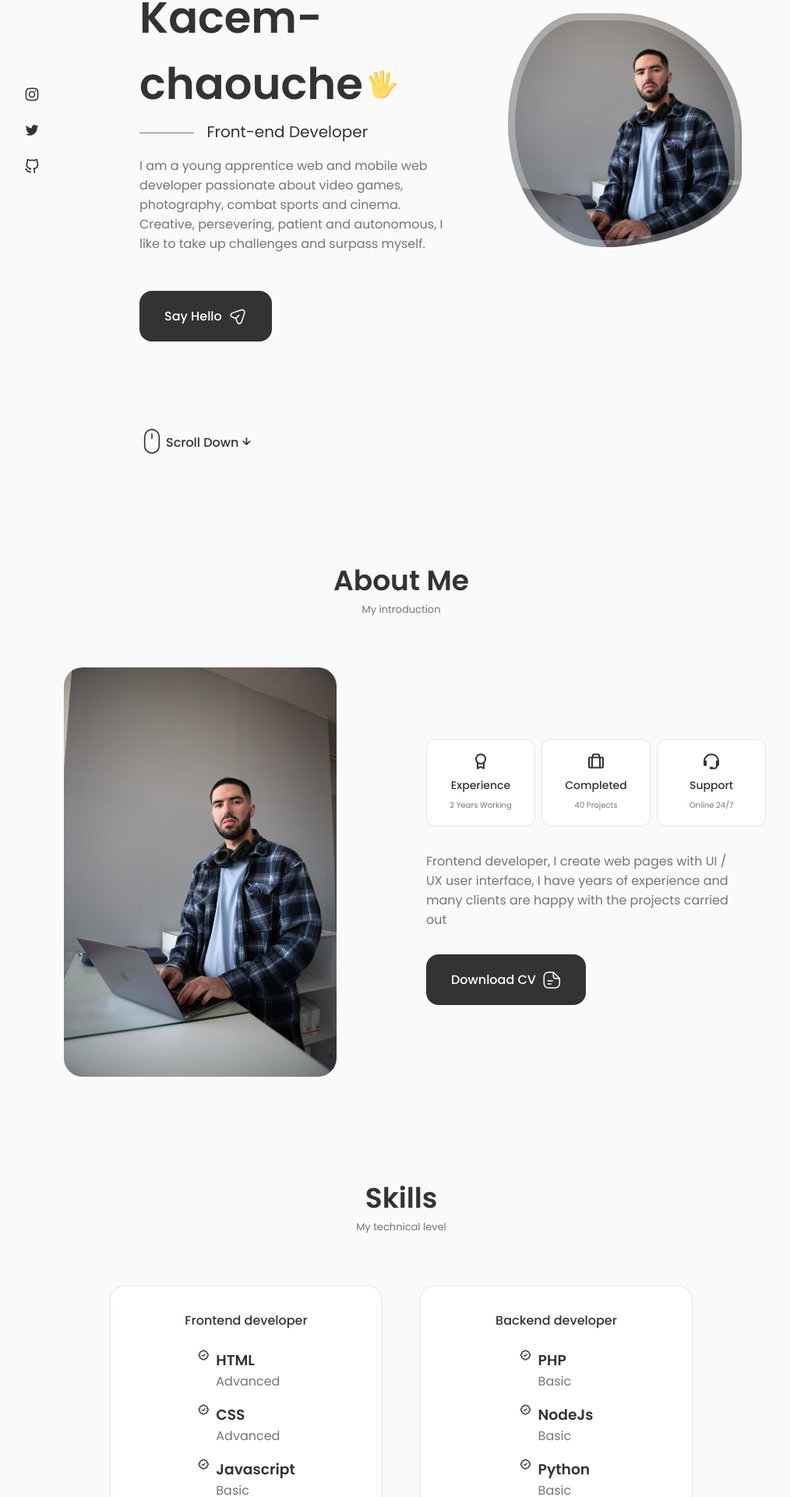
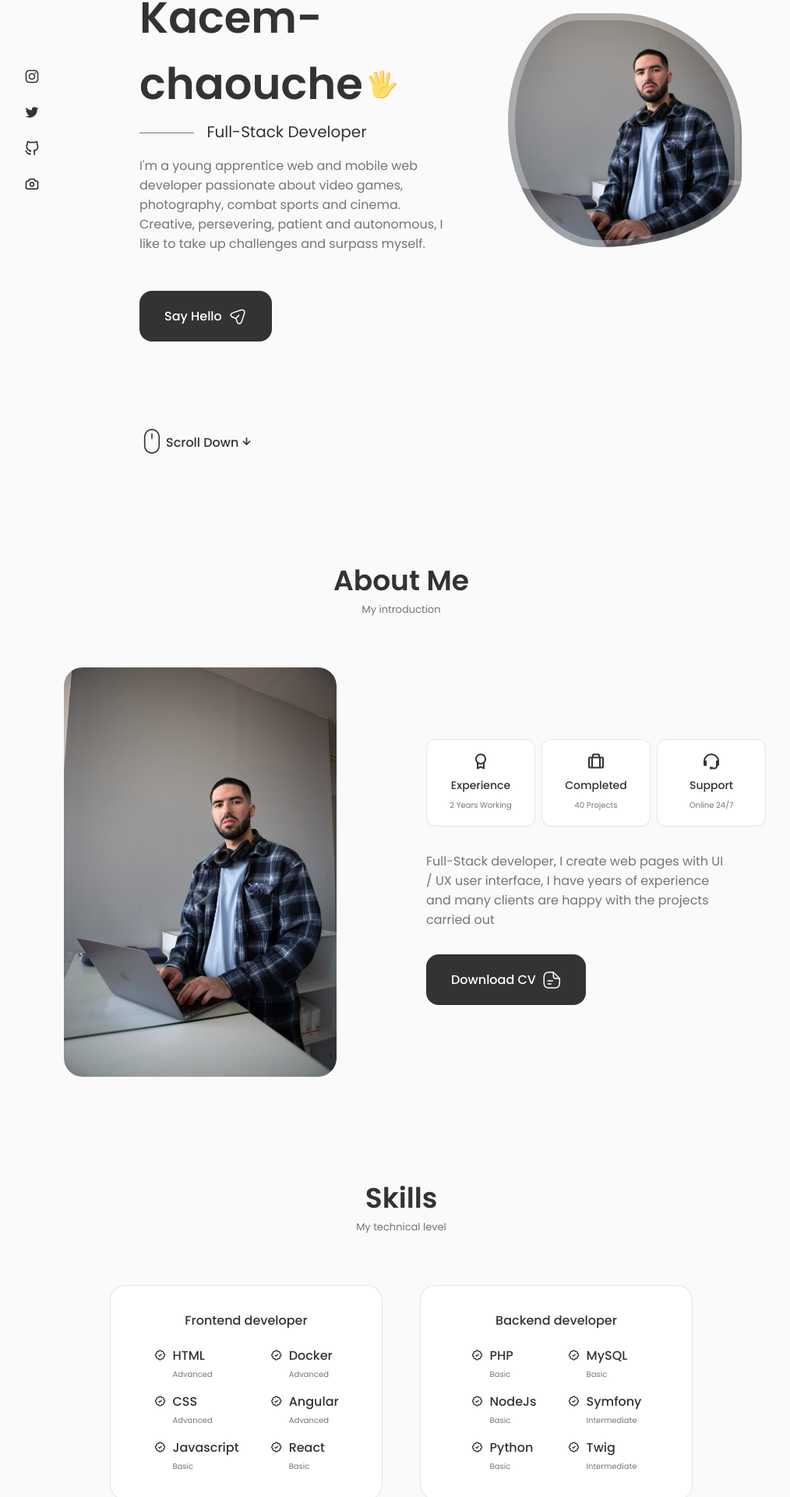
Before and after one commit to MajinM92160/portfolio-react, a React (Create React App) app: page / in a window 1280 px wide. Shown: the part 289-2209 px from the top of the page at 78% size, without its empty margins (125-1139 px from the left). Built offline with nearby package versions, Linux system fonts and the light colour scheme.

Commit message:
update my portfolio and finishing my skills

```diff
--- a/src/components/about/About.jsx
+++ b/src/components/about/About.jsx
@@ -17,7 +17,7 @@ const About = () => {
                     <Info />
 
                     <p className="about__description">
-                        Frontend developer, I create web pages with UI / UX user interface, I have years of experience and many clients are happy with the projects carried out
+                        Full-Stack developer, I create web pages with UI / UX user interface, I have years of experience and many clients are happy with the projects carried out
                     </p>
 
                     <a download="" href={CV} className="button button--flex">Download CV
--- a/src/components/home/Data.jsx
+++ b/src/components/home/Data.jsx
@@ -54,8 +54,8 @@ const Data = () => {
                     ></path>
                 </svg>
             </h1>
-            <h3 className="home__subtitle">Front-end Developer</h3>
-            <p className="home__description">I am a young apprentice web and mobile web developer passionate about video games, photography, combat sports and cinema. Creative, persevering, patient and autonomous, I like to take up challenges and surpass myself.</p>
+            <h3 className="home__subtitle">Full-Stack Developer</h3>
+            <p className="home__description">I'm a young apprentice web and mobile web developer passionate about video games, photography, combat sports and cinema. Creative, persevering, patient and autonomous, I like to take up challenges and surpass myself.</p>
 
             <a href="#contact" className="button button--flex">Say Hello
                 <svg
--- a/src/components/home/Social.jsx
+++ b/src/components/home/Social.jsx
@@ -14,6 +14,10 @@ const Social = () => {
             <a href="https://github.com/MajinM92160" className="home__social-icon" target="_blank">
                 <i className="uil uil-github-alt"></i>
             </a>
+
+            <a href="https://github.com/MajinM92160" className="home__social-icon" target="_blank">
+                <i className="uil uil-camera"></i>
+            </a>
         </div>
     )
 }
--- a/src/components/skills/Backend.jsx
+++ b/src/components/skills/Backend.jsx
@@ -34,7 +34,7 @@ const Backend = () => {
                         </div>
                     </div>
                 </div>
-            </div>
+
 
                 <div className="skills__group">
                     <div className="skills__data">
@@ -50,8 +50,8 @@ const Backend = () => {
                         <i class="bx bx-badge-check"></i>
 
                         <div>
-                        <h3 className="skills__name">Firebase</h3>
-                        <span className="skills__level">Basic</span>
+                            <h3 className="skills__name">Symfony</h3>
+                            <span className="skills__level">Intermediate</span>
                         </div>
                     </div>
 
@@ -59,8 +59,9 @@ const Backend = () => {
                         <i class="bx bx-badge-check"></i>
 
                         <div>
-                        <h3 className="skills__name"></h3>
-                        <span className="skills__level"></span>
+                            <h3 className="skills__name">Twig</h3>
+                            <span className="skills__level">Intermediate</span>
+                        </div>
                     </div>
                 </div>
             </div>
--- a/src/components/skills/Frontend.jsx
+++ b/src/components/skills/Frontend.jsx
@@ -7,6 +7,7 @@ const Frontend = () => {
 
             <div className="skills__box">
                 <div className="skills__group">
+
                     <div className="skills__data">
                         <i class="bx bx-badge-check"></i>
 
@@ -34,7 +35,7 @@ const Frontend = () => {
                         </div>
                     </div>
                 </div>
-            </div>
+
 
                 <div className="skills__group">
                     <div className="skills__data">
@@ -65,6 +66,7 @@ const Frontend = () => {
                     </div>
                 </div>
             </div>
+        </div>
     )
 }
 
--- a/src/components/skills/skills.css
+++ b/src/components/skills/skills.css
@@ -39,3 +39,49 @@
     font-size: 1rem;
     color: var(--title-color);
 }
+
+.skills__name {
+    font-size: var(--normal-font-size);
+    font-weight: var(--font-medium);
+    line-height: 18px;
+}
+
+.skills__level {
+    font-size: var(--tiny-font-size);
+}
+
+/*===================== BREAKPOINTS ======================*/
+/* For large devices */
+@media screen and (max-width: 992px){
+    .skills__container {
+        grid-template-columns: max-content;
+        row-gap: 2rem;
+    }
+
+}
+
+/* For medium devices */
+@media screen and (max-width: 768px){
+    .skills__container {
+        grid-template-columns: 1fr;
+    }
+
+    .skills__content {
+        padding: 1.5rem;
+    }
+}
+
+@media screen and (max-width: 576px){
+
+}
+
+/* For small devices */
+@media screen and (max-width: 350px){
+     .skills__box {
+         column-gap: 1.25rem;
+     }
+
+    .skills__name {
+        font-size: var(--small-font-size);
+    }
+}
```
Lines whose indentation alone changed are shown as unchanged.
